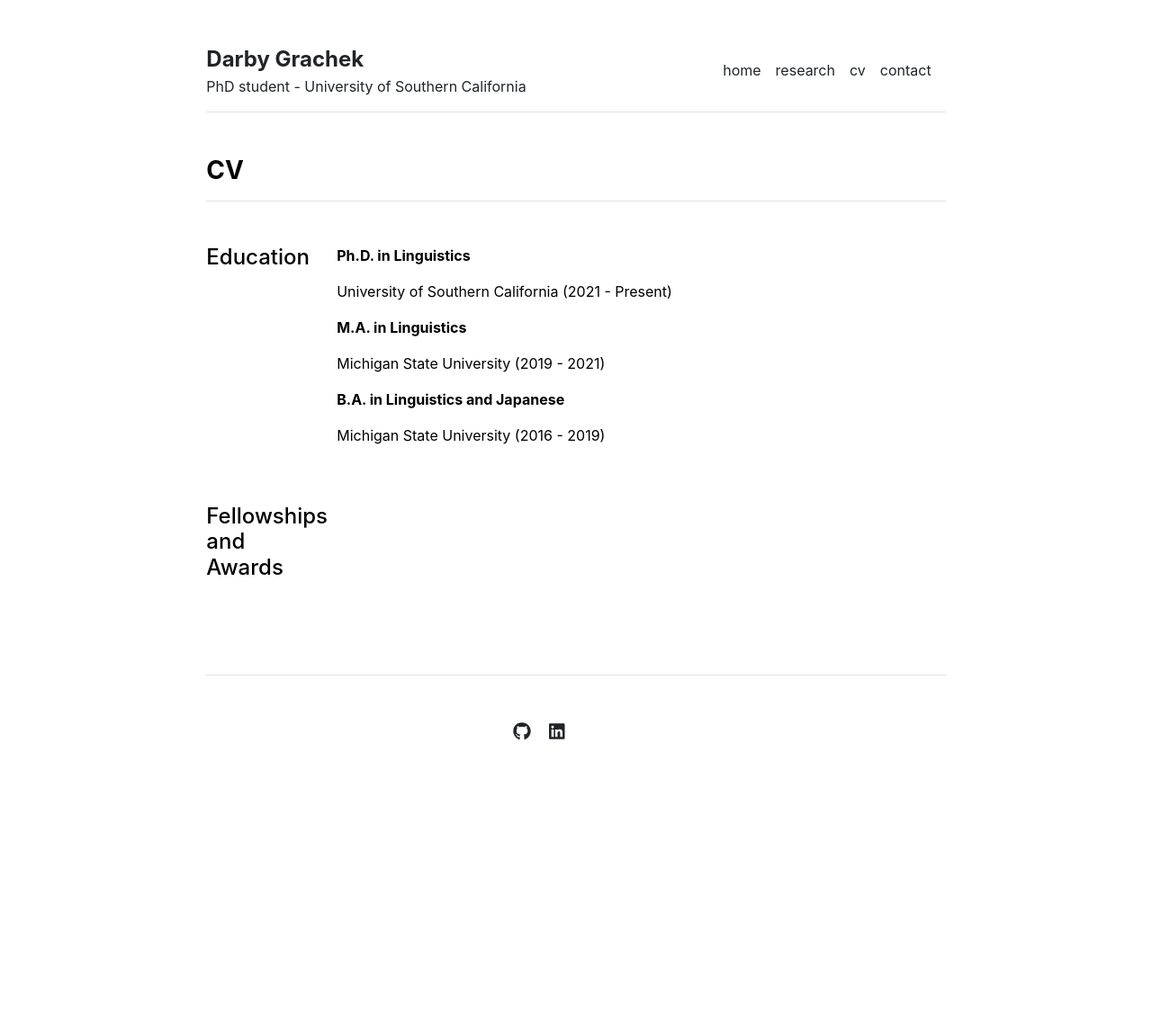
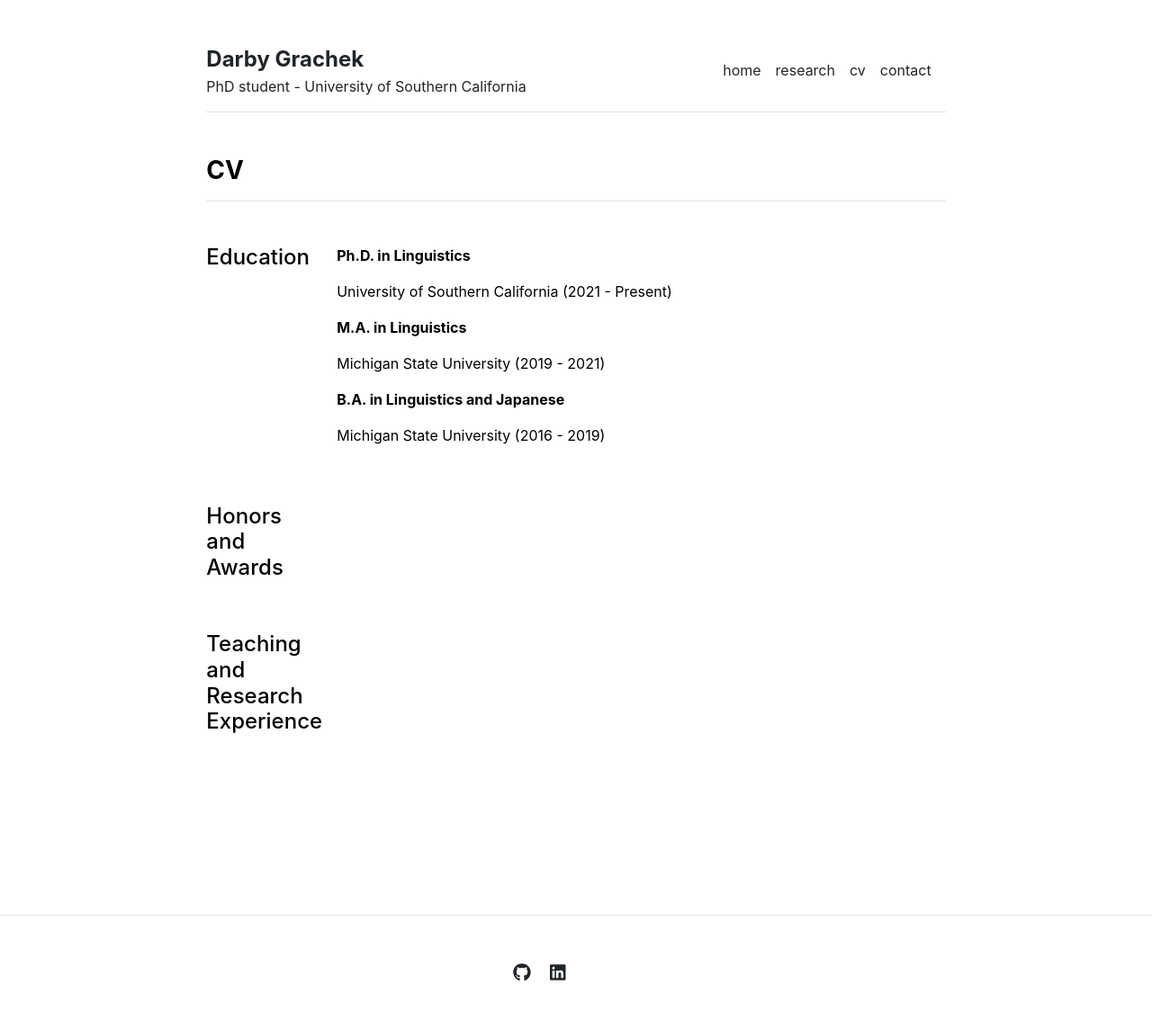
Before and after one commit to darbygrachek/darbygrachek.github.io, a Jekyll site: the page built from cv.md, in a window 1280 px wide. Shown: the whole page at 90% size. Built offline with Jekyll 4.4.1, drawn with Linux system fonts in a browser that asks for light colours; before the commit the page ends 925 px from its top, so only the background shows below that.

Commit message:
Update cv.html

```diff
--- a/_layouts/cv.html
+++ b/_layouts/cv.html
@@ -20,13 +20,26 @@
     </div>
     <div class="row g-5 mb-5">
       <div class="col-md-2">
-        <h4>Fellowships and Awards</h4>
+        <h4>Honors and Awards</h4>
+      </div>
+      <div class="col-md-10">
+        {% for section in site.data.cv.awards %}
+          <p class="fw-bold">{{ section.title }}</p>
+          <p>{{ section.description }}</p>
+        {% endfor %}
+         </div>
+    </div>
+    <div class="row g-5 mb-5">
+      <div class="col-md-2">
+        <h4>Teaching and Research Experience</h4>
       </div>
       <div class="col-md-10">
         {% for section in site.data.cv.academic-experience %}
           <p class="fw-bold">{{ section.title }}</p>
           <p>{{ section.description }}</p>
         {% endfor %}
+     </div>
+    </div>
       </div>
     </div>
   </div>
```
